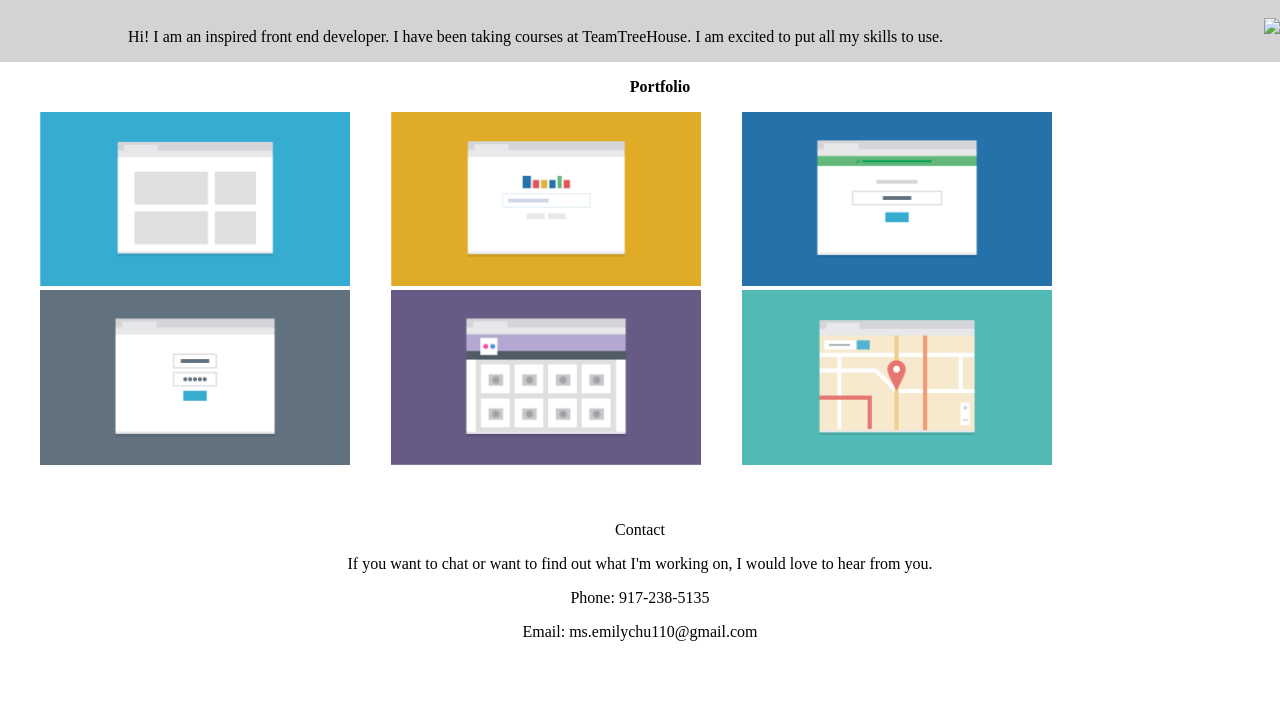
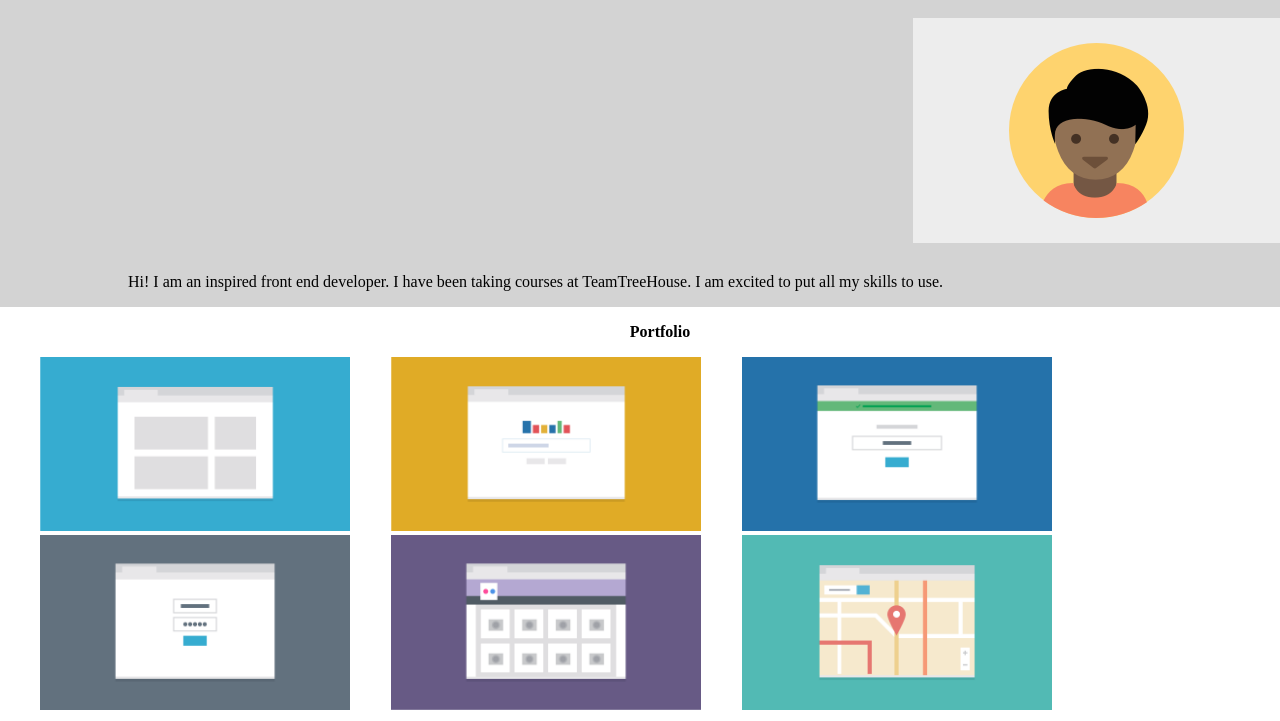
Before and after one commit to emilychu110/Project-2, a plain HTML site: page index.html in a window 1280 px wide. Shown: the part 79-800 px from the top of the page. Drawn offline with Linux system fonts and the light colour scheme.

Commit message:
Update index.html

```diff
--- a/index.html
+++ b/index.html
@@ -16,7 +16,7 @@
   </head>
   <header>
     <div class="picture">
-      <img id="profile" src="image/Profile.png">
+      <img id="profile" src="Profile.png">
       <p id="paragraph">
       Hi! I am an inspired front end developer.
       I have been taking courses at TeamTreeHouse.
```
